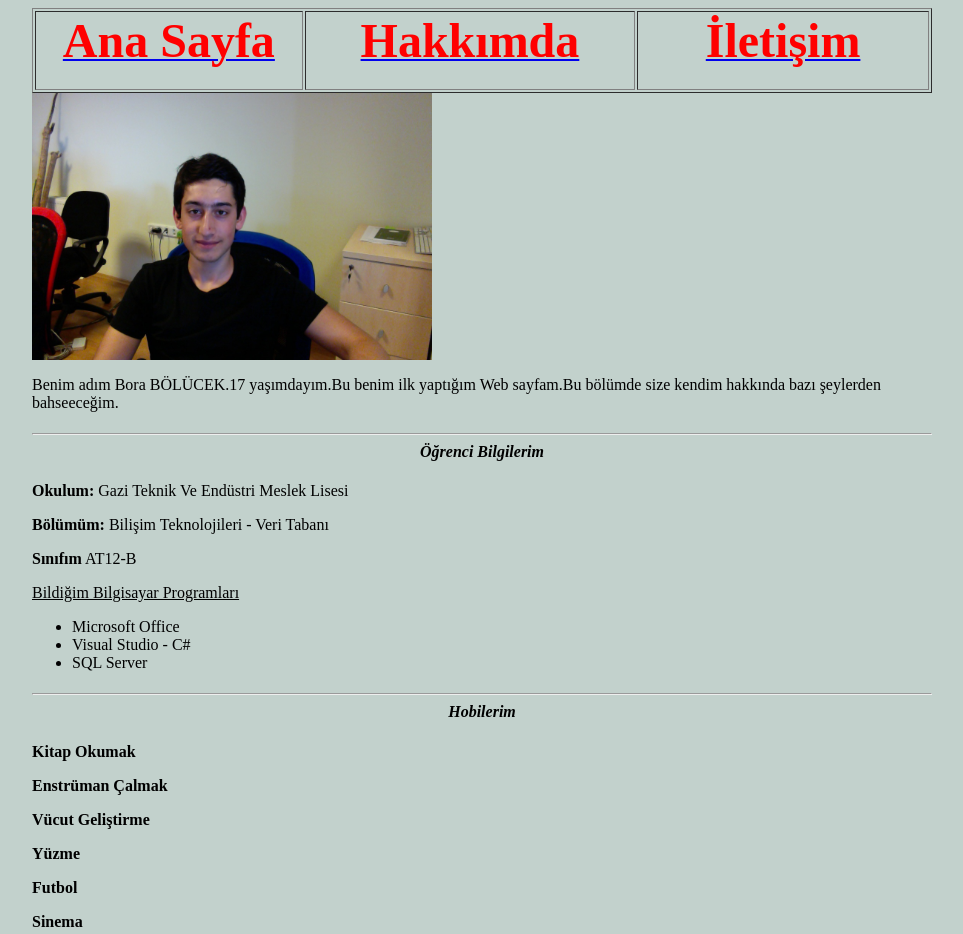
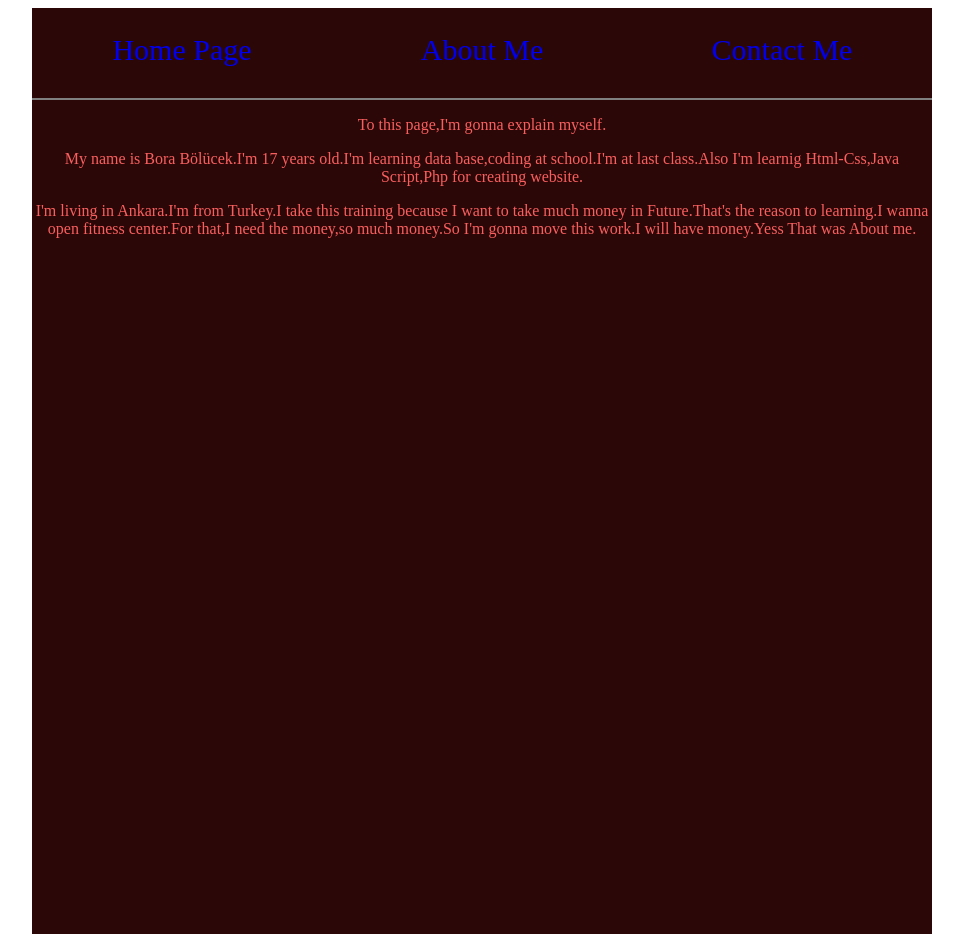
Before and after one commit to borab/borab.github.io, a plain HTML site: page about.html in a window 1280 px wide. Shown: the top 934 px of the page, without its empty margins (158-1121 px from the left). Drawn offline with Linux system fonts and the light colour scheme.

Commit message:
new design

```diff
--- a/about.html
+++ b/about.html
@@ -1,121 +1,19 @@
 <html>
 <head>
-	<meta charset="utf-8" />
-	<title>Hakkımda</title>
-	<style type="text/css">
-	.tablosiralama{
-		width: 900px;
-		margin-right: auto;
-		margin-left: auto;
-
-	}
-
-		#bora-resim{
-			width: 400px;
-			margin-left:auto;
-			margin-right:auto;
-		}
-
-		body{
-			color:black;
-		}
-
-	</style>
+	<title>Hoşgeldiniz</title>
+	<meta http-equiv="Content-Type" content="text/html; charset=utf-8">
+	<link type="text/css" rel="stylesheet" href="style.css" />
 </head>
-<body bgcolor="#C2D1CC">
-<div class="tablosiralama">
-	<table border="1">
-		<th width="490px">
-			<a href="index.html">
-				<b>
-					<h2>
-						<font color="red" size="45px">
-							Ana Sayfa
-						</font>
-					</h2>
-				</b>
-			</a>
-		</th>
-		<th width="490px">
-			<a href="about.html">
-				<b>
-					<h2>
-						<font color="red" size="45px">
-							Hakkımda
-						</font>
-					</h2>
-				</b>
-			</a>
-		</th>
-		<th width="490px">
-			<a href="contact.html">
-				<b>
-					<h2>
-						<font color="red" size="45px">
-							İletişim
-						</font>
-					</h2>
-				</b>
-			</a>
-		</th>
-	</table>
-
-	<img src="bora1.jpeg" id="bora-resim"/>
-	<p>
-		Benim adım Bora BÖLÜCEK.17 yaşımdayım.Bu benim ilk yaptığım Web sayfam.Bu bölümde size kendim hakkında bazı şeylerden bahseeceğim.
-	</p>
-	<p>
-		<h4>
-			<em>
-				<center>
-				<hr>
-					Öğrenci Bilgilerim
-				</hr>
-				</center>
-			</em>
-		</h4>
-	</p>
-	<dl>
-
-        <p><b>Okulum:</b> Gazi Teknik Ve Endüstri Meslek Lisesi</p>
-		<p><b>Bölümüm:</b> Bilişim Teknolojileri - Veri Tabanı</p>
-		<p><b>Sınıfım</b> AT12-B</p>
-
-
-	<dl>
-		<ins>Bildiğim Bilgisayar Programları</ins>
-	</dl>
-	<ul>
-		<li>
-			Microsoft Office
-		</li>
-		<li>
-			Visual Studio - C#
-		</li>
-		<li>
-			SQL Server
-		</li>
-	</ul>
-	<p>
-		<h4>
-			<em>
-				<center>
-				<hr>
-					Hobilerim
-				</hr>
-				</center>
-			</em>
-		</h4>
-	</p>
-	<strong>
-		<P>Kitap Okumak</P>
-		<p>Enstrüman Çalmak</p>
-		<p>Vücut Geliştirme</p>
-		<p>Yüzme</p>
-		<p>Futbol</p>
-		<p>Sinema</p>
-	</strong>
-</div>
-
+<body>
+	<div class="Sayfa">
+	 <div class="Menu"><a href="İndex.html">Home Page</a></div>
+	 <div class="Menu"><a href="About.html">About Me</a></div>
+	 <div class="Menu"><a href="Contact.html">Contact Me</a></div>
+	 <hr color="gray">
+	 <p class="Promotion">To this page,I'm gonna explain myself.</p>
+	 <p class=".1">My name is Bora Bölücek.I'm 17 years old.I'm learning data base,coding at school.I'm at last class.Also I'm learnig Html-Css,Java Script,Php for creating website.</p>
+	 <p class=".2">I'm living in Ankara.I'm from Turkey.I take this training because I want to take much money in Future.That's the reason to learning.I wanna open fitness center.For that,I need the money,so much money.So I'm gonna move this work.I will have money.Yess That was About me.</p>
+	</div>
+	 <div class="Footer">borabolucek1243@gmail.com</div>
 </body>
 </html>
--- /dev/null
+++ b/style.css
@@ -0,0 +1,61 @@
+.Menu{
+	width: 300px;
+	height:65px;
+	float: left;
+	color:gray;
+	text-align:center;
+	font-size: 30px;
+	padding-top: 25px;
+	font-family: 'Inconsolata', ;
+}
+a:visited{
+	color: inherit;
+}
+a:link{
+	text-decoration: none;
+}
+a:hover{
+	font-size: 35px;
+
+}
+.Sayfa{
+	width: 900px;
+	height:1300px;
+	margin-right: auto;
+	margin-left: auto;
+	background-color: #2c0707;
+
+}
+p{
+	color: #FA5F5F;
+	font-size:16px;
+	text-align: center;
+
+}
+.link{
+	padding-top: 40px;
+	text-align: center;
+	text-decoration: underline;
+	font-size: 18px;
+	color :gray;
+	text-transform: uppercase;
+}
+
+a.footer_links{
+	float: left;
+	padding-left: 135px;
+	padding-top: 10px;
+
+}
+
+.resim{
+	padding-left: 170px;
+	padding-top: 1205px;
+}
+.Footer{
+	font-size: 15px;
+	color:black;
+	text-align:center;
+
+
+}
```
Also changed, not shown: İndex.html (added, +33 -0 lines), contact.html (+14 -35 lines), empty.html (deleted, +0 -70 lines), index.html (deleted, +0 -56 lines), 3.jpeg (added), bora1.jpeg (deleted).
